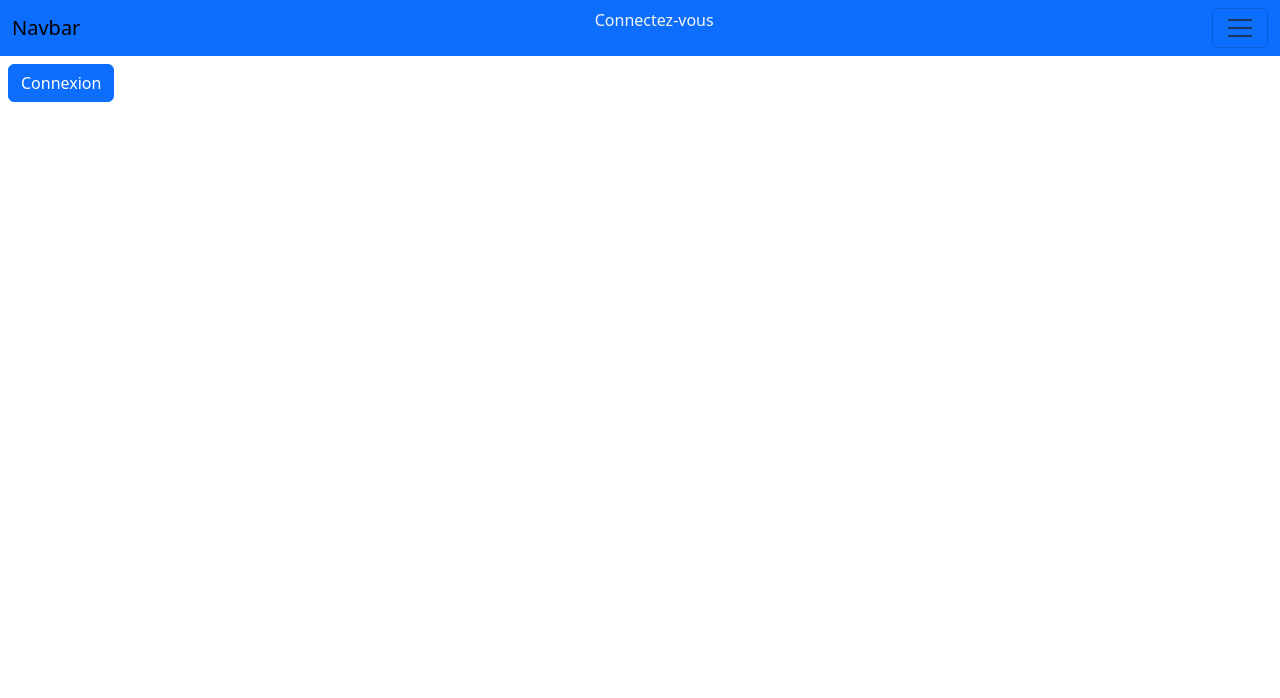
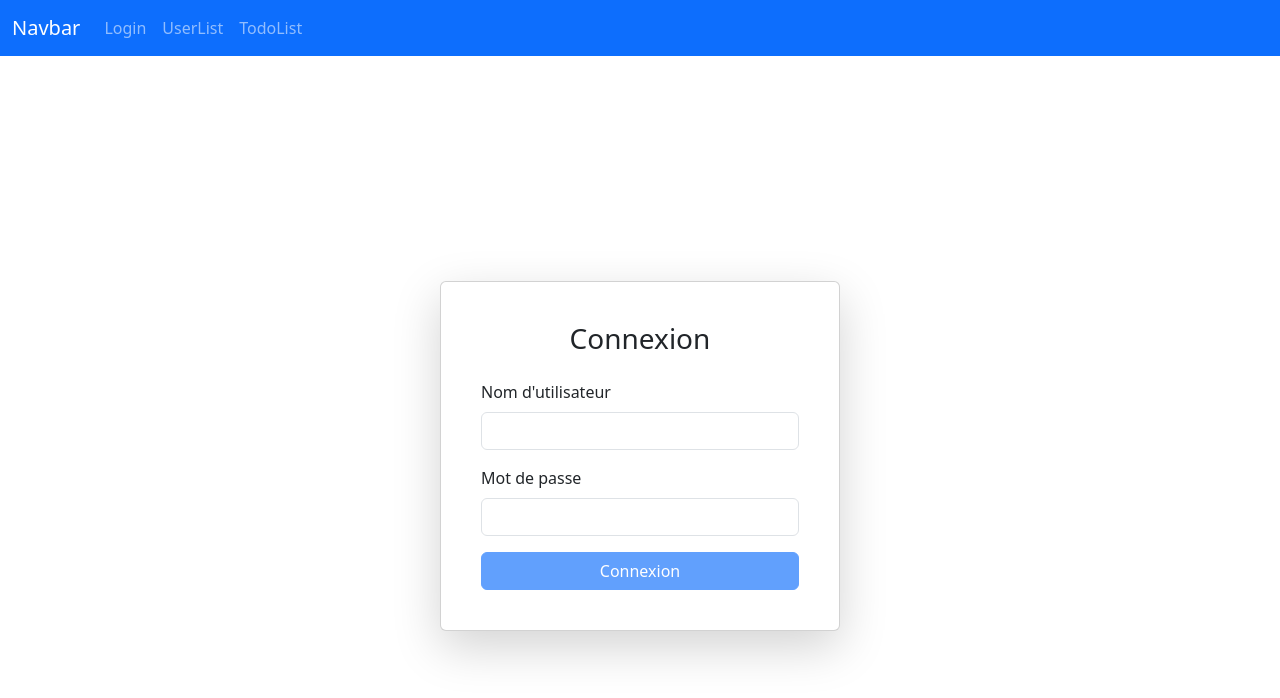
Before and after one commit to Titossaniti/coursAngularM2i, an Angular app: page /login in a window 1280 px wide. Shown: the top 698 px of the page. Built offline with nearby package versions, Linux system fonts and the light colour scheme.

Commit message:
Form for login component

```diff
--- a/src/app/header/header.component.css
+++ b/src/app/header/header.component.css
@@ -0,0 +1,12 @@
+.navbar-nav .nav-link.active {
+  background-color: #0056b3; /* Couleur pour la route active */
+}
+
+.navbar-nav .dropdown-menu {
+  background-color: #f8f9fa; /* Fond clair pour le dropdown */
+  border: none;
+}
+
+.navbar-nav .dropdown-item:hover {
+  background-color: #e2e6ea; /* Fond de survol pour les items du dropdown */
+}
--- a/src/app/header/header.component.html
+++ b/src/app/header/header.component.html
@@ -1,23 +1,19 @@
-<nav class="navbar bg-primary" data-bs-theme="light">
+<nav class="navbar navbar-expand-lg navbar-dark bg-primary">
   <div class="container-fluid">
     <a class="navbar-brand" [routerLink]="['']">Navbar</a>
-    <div style="color: whitesmoke">
-      @if(connectedUser) {<p>Connecté</p>}
-      @else {<p>Connectez-vous</p>}
-    </div>
     <button class="navbar-toggler" type="button" data-bs-toggle="collapse" data-bs-target="#navbarSupportedContent" aria-controls="navbarSupportedContent" aria-expanded="false" aria-label="Toggle navigation">
       <span class="navbar-toggler-icon"></span>
     </button>
     <div class="collapse navbar-collapse" id="navbarSupportedContent">
       <ul class="navbar-nav me-auto mb-2 mb-lg-0">
         <li class="nav-item">
-          <a class="nav-link active" aria-current="page" [routerLink]="['']">UserList</a>
+          <a class="nav-link" [routerLink]="['/login']" routerLinkActive="active" aria-current="page">Login</a>
         </li>
         <li class="nav-item">
-          <a class="nav-link" [routerLink]="['/login']" >Login</a>
+          <a class="nav-link" [routerLink]="['']" routerLinkActive="active" aria-current="page">UserList</a>
         </li>
         <li class="nav-item">
-          <a class="nav-link" [routerLink]="['/todos']" >TodoList</a>
+          <a class="nav-link" [routerLink]="['/todos']" routerLinkActive="active" aria-current="page">TodoList</a>
         </li>
       </ul>
     </div>
--- a/src/app/login/login.component.html
+++ b/src/app/login/login.component.html
@@ -1 +1,36 @@
-<button type="button" class="btn btn-primary m-2" (click)="goNavigate()">Connexion</button>
+<div class="container d-flex justify-content-center align-items-center min-vh-100">
+  <div class="card p-4 shadow-lg" style="max-width: 400px; width: 100%;">
+    <div class="card-body">
+      <h3 class="card-title text-center mb-4">Connexion</h3>
+
+
+      <form #loginForm="ngForm" (ngSubmit)="login()" novalidate>
+        @if(username.invalid && username.touched){
+          <div class="alert alert-danger">
+            Le nom d'utilisateur est requis pour se connecter.
+          </div>
+        }
+        @if(password.invalid && password.touched){
+          <div class="alert alert-danger">
+            Le mot de passe est requis pour se connecter et doit contenir au moins 6 caractères.
+          </div>
+        }
+
+
+        <div class="mb-3">
+          <label for="username" class="form-label">Nom d'utilisateur</label>
+          <input type="text" id="username" name="username" [(ngModel)]="user.username" class="form-control" #username="ngModel" [class.is-invalid]="username.invalid && username.touched" [class.is-valid]="username.valid && username.touched" required/>
+        </div>
+
+        <div class="mb-3">
+          <label for="password" class="form-label">Mot de passe</label>
+          <input type="password" id="password" name="password" [(ngModel)]="user.password" class="form-control" #password="ngModel" [class.is-invalid]="password.invalid && password.touched" minlength="6" required/>
+        </div>
+
+        <button type="submit" class="btn btn-primary w-100" [disabled]="loginForm.invalid">Connexion</button>
+      </form>
+
+
+    </div>
+  </div>
+</div>
--- a/src/app/login/login.component.ts
+++ b/src/app/login/login.component.ts
@@ -1,17 +1,27 @@
 import { Component } from '@angular/core';
 import {Router} from "@angular/router";
+import {FormsModule} from "@angular/forms";
+import {CommonModule} from "@angular/common";
 
 @Component({
   selector: 'app-login',
   standalone: true,
-  imports: [],
+  imports: [
+    FormsModule, CommonModule
+  ],
   templateUrl: './login.component.html',
   styleUrl: './login.component.css'
 })
 export class LoginComponent {
+
+  user = {
+    username:'',
+    password:'',
+  }
+
   constructor(private router: Router) {}
 
-  goNavigate() {
-    this.router.navigate(['']);
+  login() :void {
+    console.log(this.user);
   }
 }
--- a/src/app/search/search.component.html
+++ b/src/app/search/search.component.html
@@ -1,7 +1,7 @@
-<div class="m-3 pb-3 border-bottom">
-  <input type="text" placeholder="Rechercher"
+<div class="input-group m-3 pb-3 border-bottom">
+  <input type="text" class="form-control" placeholder="Rechercher"
          [(ngModel)]="textSearched" (input)="onInput()"/>
-  <!--       [value]="textSearched" (input)="onInput($event)"-->
-  <button  (click)="delOnClick()" type="button" style="font-size: 10px" class="btn btn-secondary ms-4">❌</button>
-
+  <button (click)="delOnClick()" type="button" class="btn btn-secondary">
+    ❌
+  </button>
 </div>
--- a/src/app/user/user-detail/user-detail.component.html
+++ b/src/app/user/user-detail/user-detail.component.html
@@ -1,5 +1,3 @@
-<!-- user-detail.component.html -->
-<div *ngIf="user">
-
-  <p><a [routerLink]="['/users/',user.id]" >{{ user.name }}</a></p>
+<div *ngIf="user" class="d-flex align-items-center">
+  <p class="mb-0"><strong>{{ user.name }}</strong></p>
 </div>
--- a/src/app/user/user-list/user-list.component.html
+++ b/src/app/user/user-list/user-list.component.html
@@ -1,10 +1,8 @@
 <app-search (searchChange)="onSearchChange($event)"></app-search>
-<ul>
+<div class="list-group">
   @for (user of (users$ | async) | filter: searchText ; track user.id) {
-  <li>
-      <div class="d-flex">
-        <app-user-detail [user]="user"></app-user-detail>
-<!--        <app-button-delete (clickedToDelete)="deleteUser(user.id)" class="ms-5"></app-button-delete>-->
-      </div>
-  </li> }
-</ul>
+  <a [routerLink]="['/users/', user.id]"
+     class="list-group-item list-group-item-action d-flex justify-content-between align-items-center">
+    <app-user-detail [user]="user" class="flex-grow-1"></app-user-detail>
+  </a>}
+</div>
```
